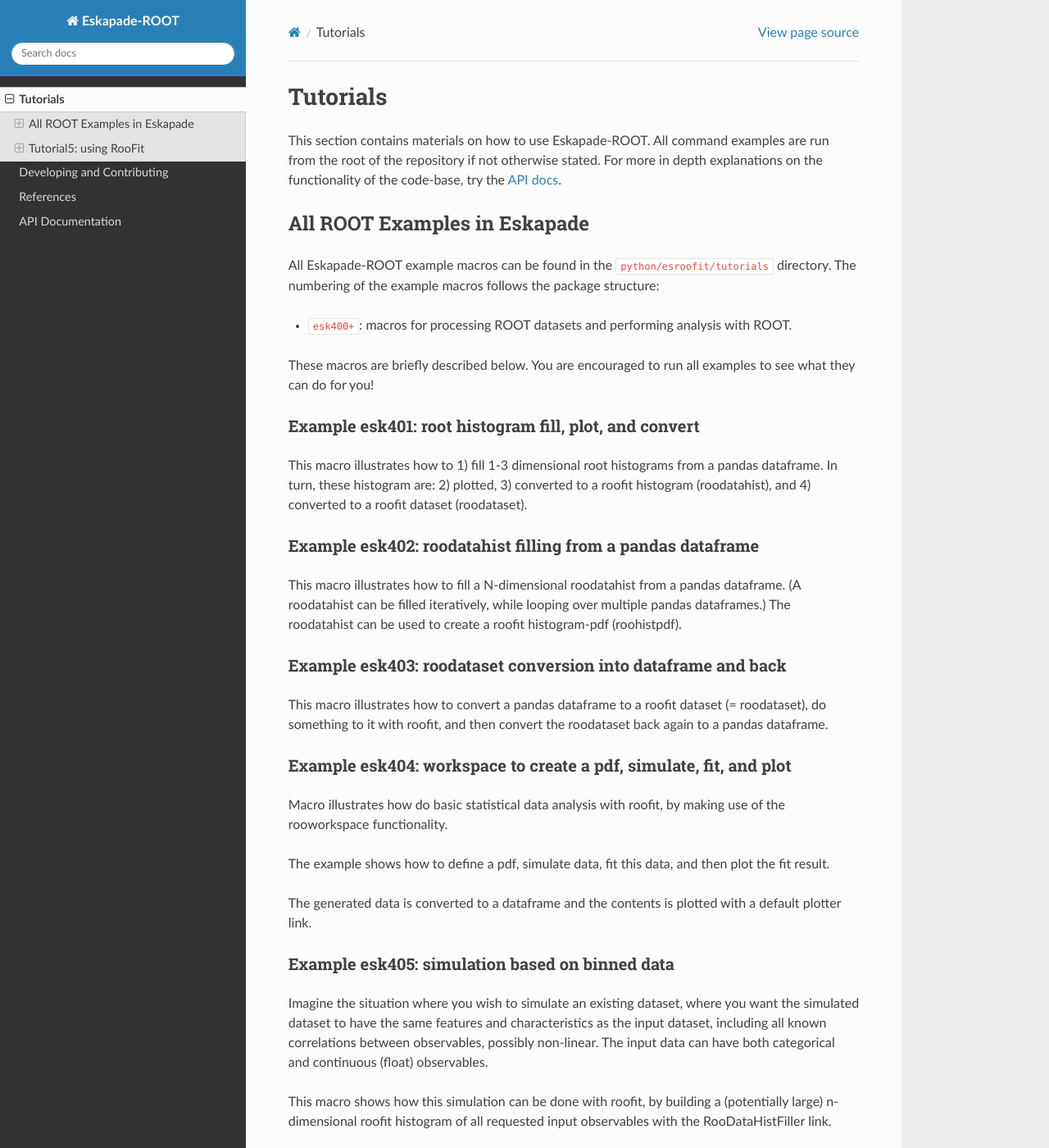
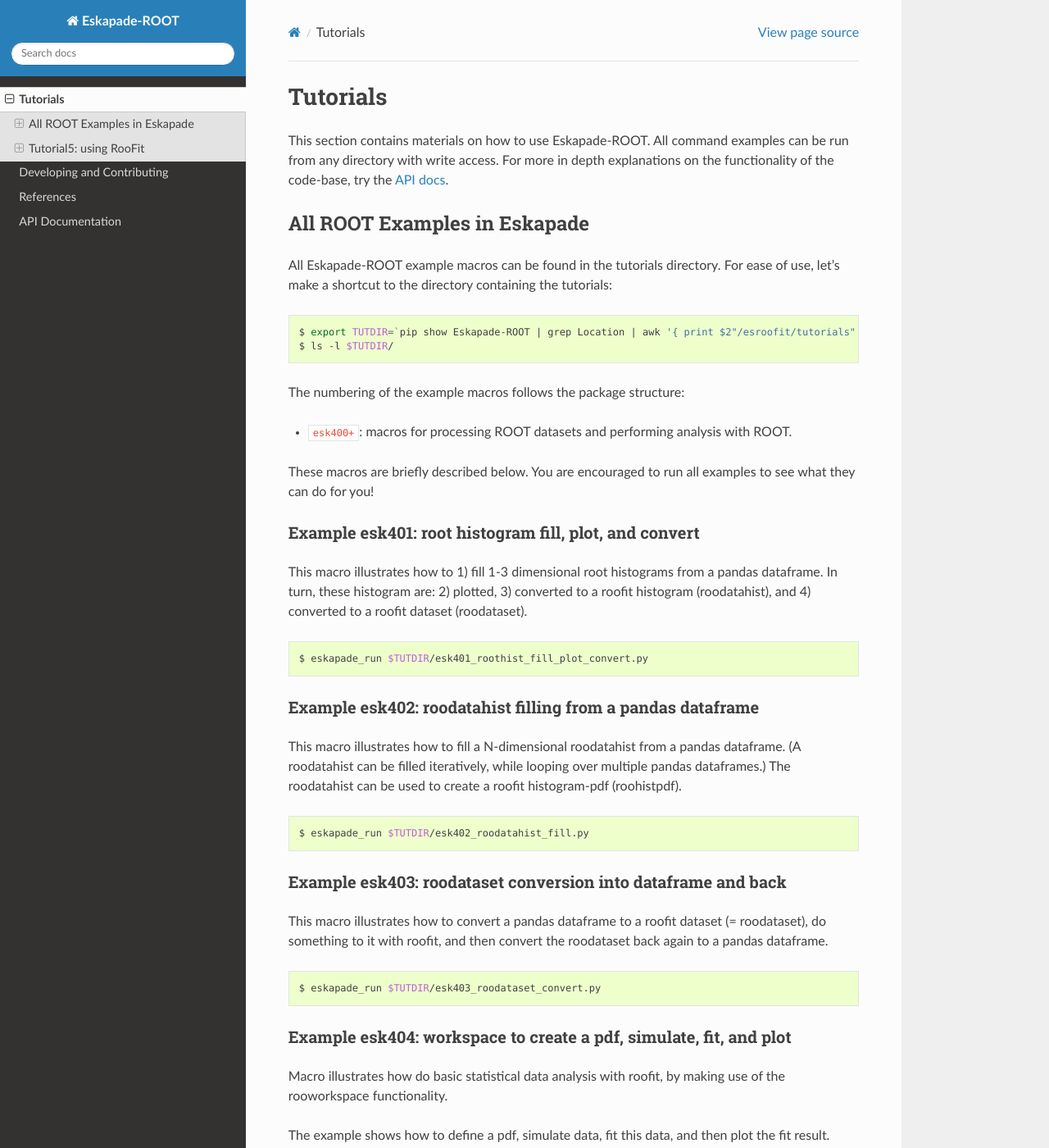
Before and after one commit to KaveIO/Eskapade-ROOT, a Sphinx documentation site: the page built from docs/source/tutorials.rst, in a window 1280 px wide and 1400 px high. Shown: the whole window at 82% size. Built offline with Sphinx 7.4.7 and the Read the Docs theme 2.0.0, drawn with Linux system fonts in a browser that asks for light colours; the version number could not be read and is left out; some of the changed text lies outside the part shown.

Commit message:
Doc: expanded tutorials section
Added run examples for all Eskapade-ROOT macros.

```diff
--- a/docs/source/tutorial_roofit.rst
+++ b/docs/source/tutorial_roofit.rst
@@ -101,7 +101,7 @@
 Running the tutorial macro
 ~~~~~~~~~~~~~~~~~~~~~~~~~~
 
-Let's take a look at the steps in tutorial macro  ``python/esroofit/tutorials/tutorial_5.py``.
+Let's take a look at the steps in tutorial macro  ``$TUTDIR/tutorial_5.py``.
 The macro illustrates how do basic statistical data analysis with roofit, by making use of the ``RooWorkspace`` functionality.
 A ``RooWorkspace`` is a persistable container for RooFit projects. A workspace can contain and own variables, p.d.f.s, functions and datasets.
 The example shows how to define a pdf, simulate data, fit this data, and then plot the fit result.
@@ -111,7 +111,7 @@
 
 .. code-block:: bash
 
-  $ eskapade_run python/esroofit/tutorials/tutorial_5.py
+  $ eskapade_run $TUTDIR/tutorial_5.py
 
 Let's discuss what we are seeing on the screen.
 
--- a/docs/source/tutorials.rst
+++ b/docs/source/tutorials.rst
@@ -3,23 +3,29 @@
 =========
 
 This section contains materials on how to use Eskapade-ROOT.
-All command examples are run from the root of the repository if not otherwise stated.
+All command examples can be run from any directory with write access.
 For more in depth explanations on the functionality of the code-base,
-try the `API docs <eskapade_index.html>`_.
+try the `API docs <code.html>`_.
 
 
 
 All ROOT Examples in Eskapade
 ------------------------------
 
-All Eskapade-ROOT example macros can be found in the ``python/esroofit/tutorials`` directory.
+All Eskapade-ROOT example macros can be found in the tutorials directory.
+For ease of use, let's make a shortcut to the directory containing the tutorials:
+
+.. code-block:: bash
+
+  $ export TUTDIR=`pip show Eskapade-ROOT | grep Location | awk '{ print $2"/esroofit/tutorials" }'`
+  $ ls -l $TUTDIR/
+
 The numbering of the example macros follows the package structure:
 
 * ``esk400+``: macros for processing ROOT datasets and performing analysis with ROOT.
 
 These macros are briefly described below.
 You are encouraged to run all examples to see what they can do for you!
-
 
 
 Example esk401: root histogram fill, plot, and convert
@@ -30,6 +36,11 @@
 3) converted to a roofit histogram (roodatahist), and 4) converted to a
 roofit dataset (roodataset).
 
+.. code-block:: bash
+
+  $ eskapade_run $TUTDIR/esk401_roothist_fill_plot_convert.py
+
+
 Example esk402: roodatahist filling from a pandas dataframe
 ~~~~~~~~~~~~~~~~~~~~~~~~~~~~~~~~~~~~~~~~~~~~~~~~~~~~~~~~~~~
 
@@ -38,12 +49,22 @@
 over multiple pandas dataframes.) The roodatahist can be used to create
 a roofit histogram-pdf (roohistpdf).
 
+.. code-block:: bash
+
+  $ eskapade_run $TUTDIR/esk402_roodatahist_fill.py
+
+
 Example esk403: roodataset conversion into dataframe and back
 ~~~~~~~~~~~~~~~~~~~~~~~~~~~~~~~~~~~~~~~~~~~~~~~~~~~~~~~~~~~~~
 
 This macro illustrates how to convert a pandas dataframe to a roofit dataset
 (= roodataset), do something to it with roofit, and then convert the roodataset
 back again to a pandas dataframe.
+
+.. code-block:: bash
+
+  $ eskapade_run $TUTDIR/esk403_roodataset_convert.py
+
 
 Example esk404: workspace to create a pdf, simulate, fit, and plot
 ~~~~~~~~~~~~~~~~~~~~~~~~~~~~~~~~~~~~~~~~~~~~~~~~~~~~~~~~~~~~~~~~~~
@@ -56,6 +77,11 @@
 
 The generated data is converted to a dataframe and the contents is plotted
 with a default plotter link.
+
+.. code-block:: bash
+
+  $ eskapade_run $TUTDIR/esk404_workspace_createpdf_simulate_fit_plot.py
+
 
 Example esk405: simulation based on binned data
 ~~~~~~~~~~~~~~~~~~~~~~~~~~~~~~~~~~~~~~~~~~~~~~~
@@ -82,6 +108,11 @@
 1 categorical. When true, the roodatahist is 6 dimensional, with 4 continous
 observables and 2 categorical ones. The latter example is slower, but works fine!
 
+.. code-block:: bash
+
+  $ eskapade_run $TUTDIR/esk405_simulation_based_on_binned_data.py
+
+
 Example esk406: simulation based on unbinned data
 ~~~~~~~~~~~~~~~~~~~~~~~~~~~~~~~~~~~~~~~~~~~~~~~~~
 
@@ -100,6 +131,11 @@
 When false, the keys pdf contains 2 continuous observables. When true,
 the keys pdf 3 dimensional.
 
+.. code-block:: bash
+
+  $ eskapade_run $TUTDIR/esk406_simulation_based_on_unbinned_data.py
+
+
 Example esk407: classification unbiased fit estimate
 ~~~~~~~~~~~~~~~~~~~~~~~~~~~~~~~~~~~~~~~~~~~~~~~~~~~~
 
@@ -115,6 +151,11 @@
 high-risk clients. This is done by fitting the (unbiased) testing templates
 to the score distribution in the actual dataset. The shapes differentiate
 the number of high- and low-risk clients.
+
+.. code-block:: bash
+
+  $ eskapade_run $TUTDIR/esk407_classification_unbiased_fit_estimate.py
+
 
 Example esk408: classification error propagation after fit
 ~~~~~~~~~~~~~~~~~~~~~~~~~~~~~~~~~~~~~~~~~~~~~~~~~~~~~~~~~~
@@ -138,6 +179,11 @@
 The total sum of these probabilities equals the number of estimated high-risk
 clients, as also obtained in example esk407.
 
+.. code-block:: bash
+
+  $ eskapade_run $TUTDIR/esk408_classification_error_propagation_after_fit.py
+
+
 Example esk409: unredeemed vouchers
 ~~~~~~~~~~~~~~~~~~~~~~~~~~~~~~~~~~~
 
@@ -160,6 +206,11 @@
 infinite voucher ages is estimated by scaling to the surface of
 an untruncated PDF with identical parameter values.
 
+.. code-block:: bash
+
+  $ eskapade_run $TUTDIR/esk409_unredeemed_vouchers.py
+
+
 Example esk410: testing correlations between categories
 ~~~~~~~~~~~~~~~~~~~~~~~~~~~~~~~~~~~~~~~~~~~~~~~~~~~~~~~
 
@@ -175,6 +226,11 @@
 A description of the method to calculate the expected frequencies can be found *
 in RooABCDHistPDF.cxx.
 
+.. code-block:: bash
+
+  $ eskapade_run $TUTDIR/esk410_testing_correlations_between_categories.py
+
+
 Example esk411: weibull predictive maintenance
 ~~~~~~~~~~~~~~~~~~~~~~~~~~~~~~~~~~~~~~~~~~~~~~
 
@@ -182,4 +238,10 @@
 time difference distribution, indicating times between maintenance. The
 Weibull probability distribution is provided by Eskapade.
 
+.. code-block:: bash
+
+  $ eskapade_run $TUTDIR/esk411_weibull_predictive_maintenance.py
+
+
+
 .. include:: tutorial_roofit.rst
```
Also changed, not shown: README.rst (+19 -1 lines).
